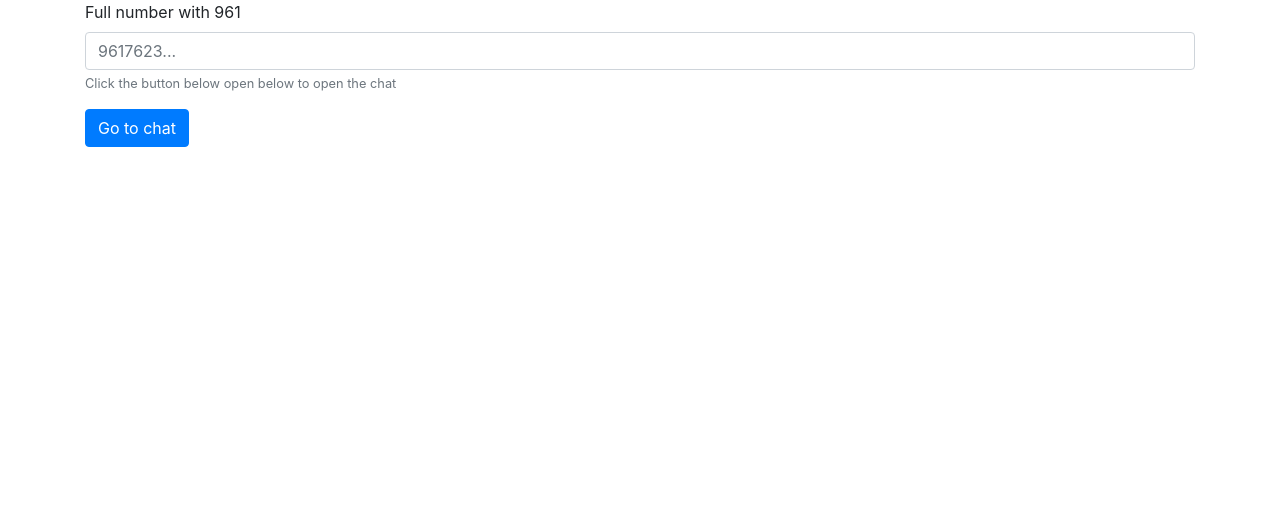
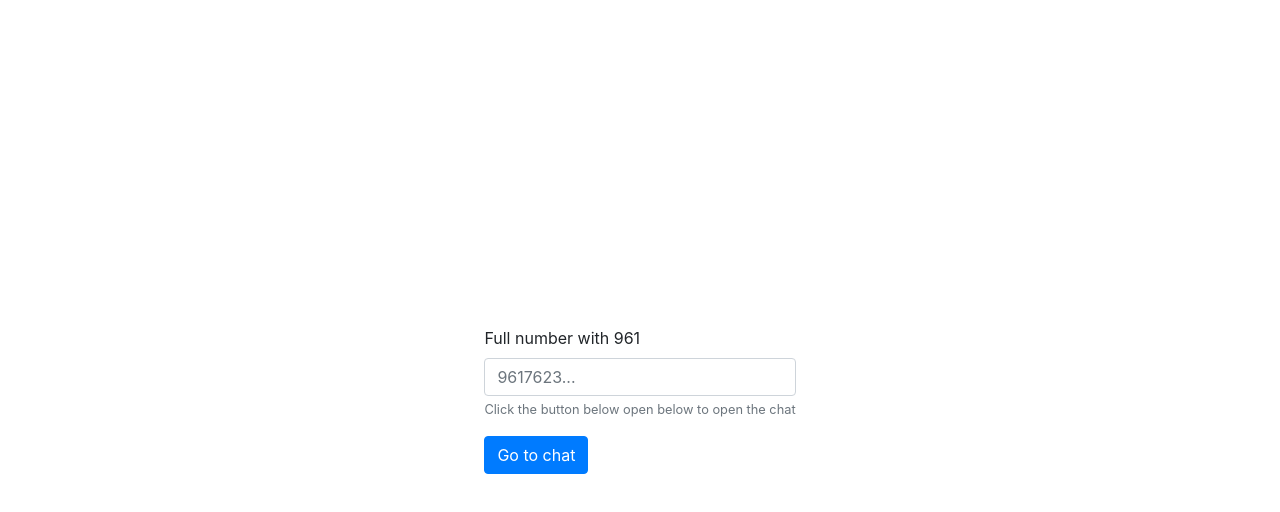
Before and after one commit to chrisshaddad/chrisshaddad.github.io, a plain HTML site: page index.html in a window 1280 px wide. Drawn offline with nearby package versions, Linux system fonts and the light colour scheme.

Commit message:
align center

```diff
--- a/index.html
+++ b/index.html
@@ -8,7 +8,7 @@
     <title>Whatsapp Chat Opener</title>
   </head>
   <body>
-    <div class="container">
+    <div class="container" style="display: flex; height: 100vh; justify-content: center; align-items: center;">
         <form>
             <div class="form-group">
               <label for="telnumber">Full number with 961</label>
```
